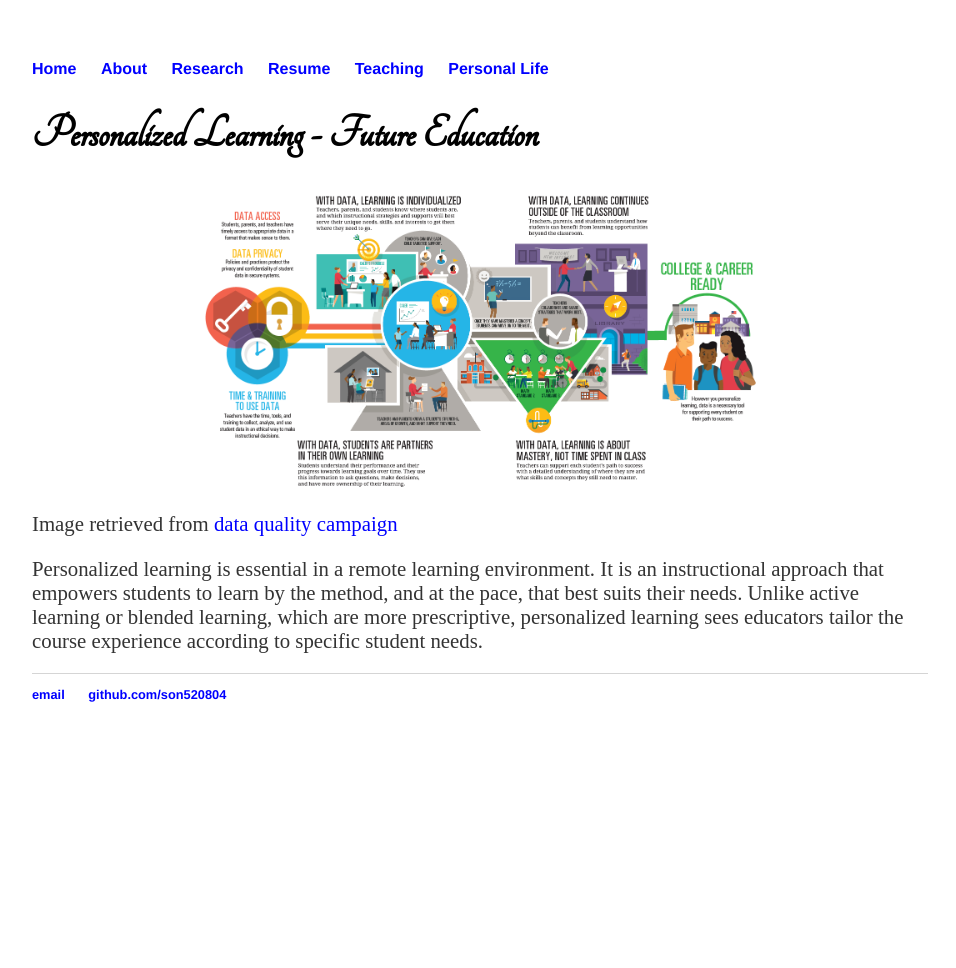
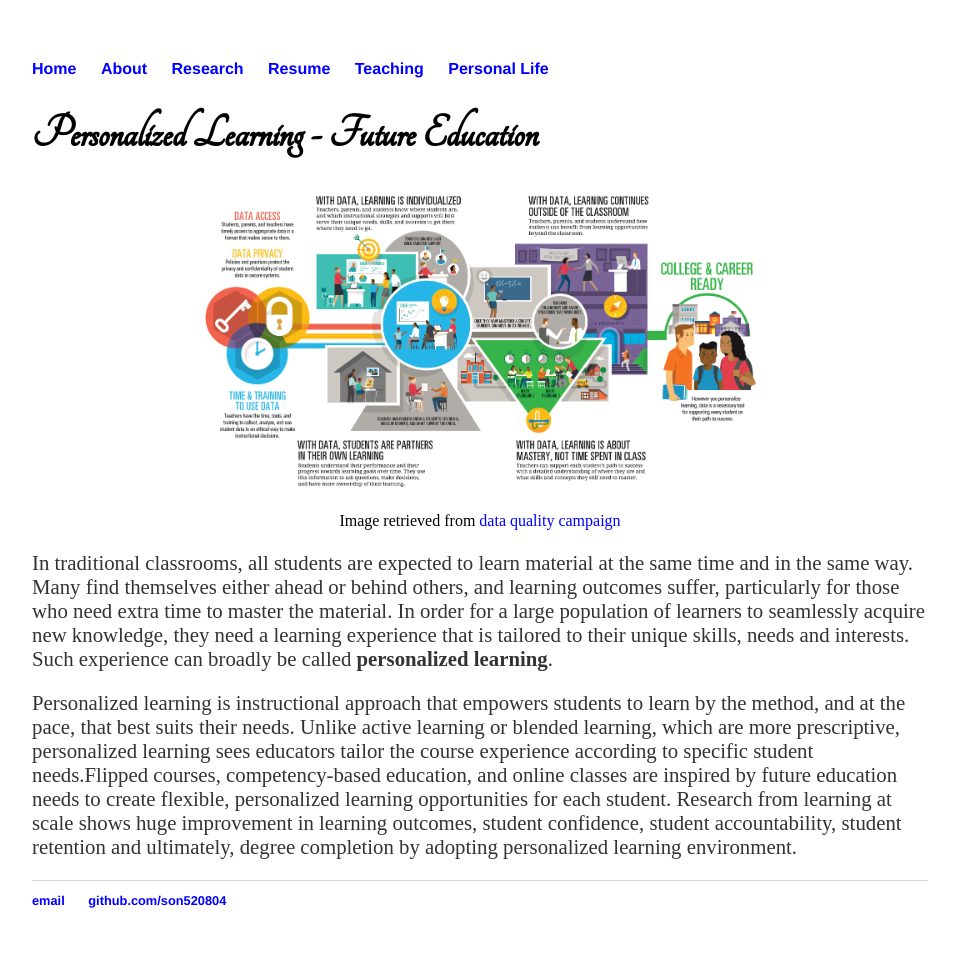
Before and after one commit to son520804/son520804.github.io, a Jekyll site: the page built from cv/personalized_learning/index.html, in a window 1280 px wide. Shown: the whole page, without its empty margins (160-1116 px from the left). Built offline with Jekyll 4.4.1, drawn with Linux system fonts in a browser that asks for light colours; before the commit the page ends 900 px from its top, so only the background shows below that.

Commit message:
Update index.html

```diff
--- a/cv/personalized_learning/index.html
+++ b/cv/personalized_learning/index.html
@@ -13,10 +13,12 @@ title: Concepts of Personalized Learning
 
         img {
             display: block;
-			margin-left: auto;
-			margin-right: auto;
-			}
-
+	    margin-left: auto;
+	    margin-right: auto;
+	    }
+     	center {
+	    text-align: center;
+	    }
 
     </style>
 
@@ -28,9 +30,12 @@ title: Concepts of Personalized Learning
 		<h1>Personalized Learning - Future Education</h1>
             <div class="about_content">
                 <img src="personalized_learning.PNG" class="about" alt="profile picture" style="width:62.5%"/>
-		    <p>Image retrieved from <a href="https://dataqualitycampaign.org/resource/you-need-data-personalize-learning/">data quality campaign</a></p>
+		    <p><center>Image retrieved from <a href="https://dataqualitycampaign.org/resource/you-need-data-personalize-learning/">data quality campaign</a></center></p>
             </div>
-		<p>Personalized learning is essential in a remote learning environment. It is an instructional approach that empowers students to learn by the method, and at the pace, that best suits their needs. Unlike active learning or blended learning, which are more prescriptive, personalized learning sees educators tailor the course experience according to specific student needs.</p>
+		<p>In traditional classrooms, all students are expected to learn material at the same time and in the same way. Many find themselves either ahead or behind others, and learning outcomes suffer, particularly for those who need extra time to master the material.
+In order for a large population of learners to seamlessly acquire new knowledge, they need a learning experience that is tailored to their unique skills, needs and interests. Such experience can broadly be called <b>personalized learning</b>.</p>
+		<p>Personalized learning is instructional approach that empowers students to learn by the method, and at the pace, that best suits their needs. Unlike active learning or blended learning, which are more prescriptive, personalized learning sees educators tailor the course experience according to specific student needs.Flipped courses, competency-based education, and online classes are inspired by future education needs to create flexible, personalized learning opportunities for each student.
+Research from learning at scale shows huge improvement in learning outcomes, student confidence, student accountability, student retention and ultimately, degree completion by adopting personalized learning environment.</p>
         </main>
     </body>
 </html>
```
